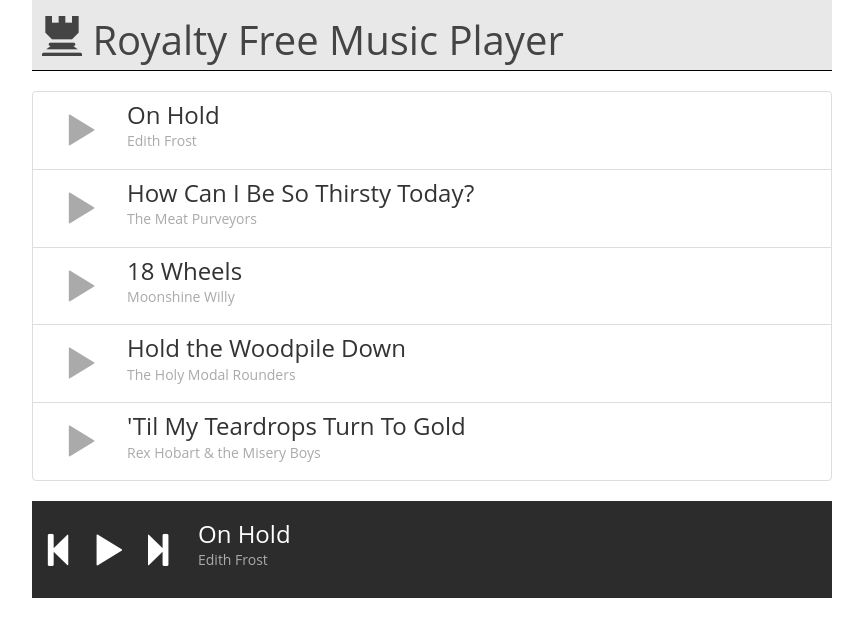
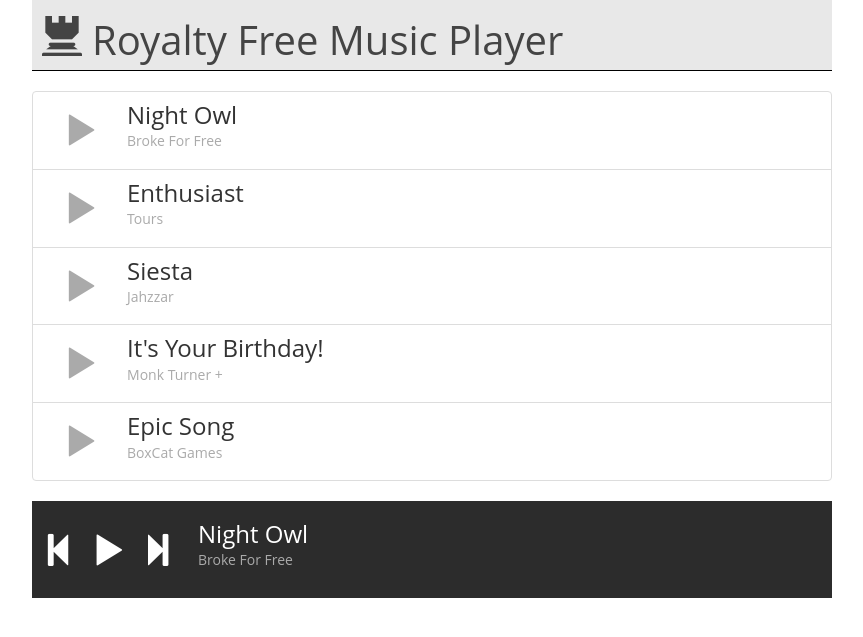
Before and after one commit to vikingeducation/assignment_royalty_free_music_player, a PHP site: page / in a window 1280 px wide. Shown: the top 637 px of the page, without its empty margins (208-1071 px from the left). Run offline with PHP 8.4, Linux system fonts and the light colour scheme; some libraries are stand-ins or nearby versions.

Commit message:
final refactoring

```diff
--- a/index.html
+++ b/index.html
@@ -4,19 +4,17 @@
   <link rel="stylesheet" type="text/css" href="reset.css">
   <link href="https://maxcdn.bootstrapcdn.com/bootstrap/3.3.7/css/bootstrap.min.css" rel="stylesheet" integrity="sha384-BVYiiSIFeK1dGmJRAkycuHAHRg32OmUcww7on3RYdg4Va+PmSTsz/K68vbdEjh4u" crossorigin="anonymous">
   <link rel="stylesheet" type="text/css" href="styles.css">
-  <script src="https://use.fontawesome.com/eab4078901.js"></script>
   <script src="https://ajax.googleapis.com/ajax/libs/jquery/3.1.1/jquery.min.js"></script>
   <script type="text/javascript" src="script.js"></script>
   <title>Royalty Free Music Player</title>
+</head>
 
-</head>
 <body>
   <div class="container">
     <div class="row">
       <div class="col-xs-8 col-xs-offset-2">
         <header class="page-header">
-          <h1><span class="glyphicon glyphicon-tower" aria-hidden="true"></span>
- Royalty Free Music Player</h1>
+          <h1><span class="glyphicon glyphicon-tower" aria-hidden="true"></span>Royalty Free Music Player</h1>
         </header>
       </div>
     </div>
@@ -25,57 +23,62 @@
       <div class="row">
         <li class="col-xs-8 col-xs-offset-2 list-group-item">
           <div class="col-xs-1">
-          <span class="glyphicon glyphicon-play" aria-hidden="true"></span>
+            <span class="glyphicon glyphicon-play play-pause playing" aria-hidden="true"></span>
+            <audio preload="none">
+              <source src="music/Broke_For_free_-_01_-_Night_Owl.mp3" type="audio/mpeg">
+            </audio>
           </div>
-        <div class="col-xs-11">
-          <div class="song">
-            <h3>On Hold</h3>
-            <h5>Edith Frost</h5>
-          </div>
+          <div class="col-xs-11 song">
+            <h3>Night Owl</h3>
+            <h5>Broke For Free</h5>
           </div>
         </li>
          <li class="col-xs-8 col-xs-offset-2 list-group-item">
           <div class="col-xs-1">
-          <span class="glyphicon glyphicon-play" aria-hidden="true"></span>
+            <span class="glyphicon glyphicon-play play-pause" aria-hidden="true"></span>
+            <audio preload="none">
+              <source src="music/Tours_-_01_-_Enthusiast.mp3" type="audio/mpeg">
+            </audio>
           </div>
-        <div class="col-xs-11">
-          <div class="song">
-            <h3>How Can I Be So Thirsty Today?</h3>
-            <h5>The Meat Purveyors</h5>
-          </div>
+          <div class="col-xs-11 song">
+            <h3>Enthusiast</h3>
+            <h5>Tours</h5>
           </div>
         </li>
         <li class="col-xs-8 col-xs-offset-2 list-group-item">
           <div class="col-xs-1">
-          <span class="glyphicon glyphicon-play" aria-hidden="true"></span>
+            <span class="glyphicon glyphicon-play play-pause" aria-hidden="true"></span>
+            <audio preload="none">
+              <source src="music/Jahzzar_-_05_-_Siesta.mp3" type="audio/mpeg">
+            </audio>
           </div>
-        <div class="col-xs-11">
-          <div class="song">
-            <h3>18 Wheels</h3>
-            <h5>Moonshine Willy</h5>
-          </div>
+          <div class="col-xs-11 song">
+            <h3>Siesta</h3>
+            <h5>Jahzzar</h5>
           </div>
         </li>
         <li class="col-xs-8 col-xs-offset-2 list-group-item">
           <div class="col-xs-1">
-          <span class="glyphicon glyphicon-play" aria-hidden="true"></span>
+            <span class="glyphicon glyphicon-play play-pause" aria-hidden="true"></span>
+            <audio preload="none">
+              <source src="music/Monk_Turner__Fascinoma_-_01_-_Its_Your_Birthday.mp3" type="audio/mpeg">
+            </audio>
           </div>
-        <div class="col-xs-11">
-          <div class="song">
-            <h3>Hold the Woodpile Down</h3>
-            <h5>The Holy Modal Rounders</h5>
-          </div>
+          <div class="col-xs-11 song">
+            <h3>It's Your Birthday!</h3>
+            <h5>Monk Turner +</h5>
           </div>
         </li>
         <li class="col-xs-8 col-xs-offset-2 list-group-item">
           <div class="col-xs-1">
-          <span class="glyphicon glyphicon-play" aria-hidden="true"></span>
+            <span class="glyphicon glyphicon-play play-pause" aria-hidden="true"></span>
+            <audio preload="none">
+              <source src="music/BoxCat_Games_-_10_-_Epic_Song.mp3" type="audio/mpeg">
+            </audio>
           </div>
-        <div class="col-xs-11">
-          <div class="song">
-            <h3>'Til My Teardrops Turn To Gold</h3>
-            <h5>Rex Hobart &amp; the Misery Boys</h5>
-          </div>
+          <div class="col-xs-11 song">
+            <h3>Epic Song</h3>
+            <h5>BoxCat Games</h5>
           </div>
         </li>
       </div>
@@ -84,12 +87,12 @@
     <div class="row">
       <div class="col-xs-8 col-xs-offset-2">
         <footer class="footer">
-          <span class="glyphicon glyphicon-step-backward" aria-hidden="true"></span>
-          <span class="glyphicon glyphicon-play" aria-hidden="true"></span>
-          <span class="glyphicon glyphicon-step-forward" aria-hidden="true"></span>
+          <span class="glyphicon glyphicon-step-backward prev-track" aria-hidden="true"></span>
+          <span class="glyphicon glyphicon-play footer-play-pause" aria-hidden="true"></span>
+          <span class="glyphicon glyphicon-step-forward next-track" aria-hidden="true"></span>
           <div class="song">
-              <h3>On Hold</h3>
-              <h5>Edith Frost</h5>
+            <h3>Night Owl</h3>
+            <h5>Broke For Free</h5>
           </div>
         </footer>
       </div>
--- a/script.js
+++ b/script.js
@@ -0,0 +1,65 @@
+$(document).ready(function(){
+
+  $("audio").trigger("load");
+
+  //function to update text in the footer
+  function updateFooter(){
+    var $replacement = $(".playing").parent().next().eq(0).clone().removeClass("col-xs-11");
+    $(".song", ".footer").replaceWith($replacement);
+  }
+
+  //function to play other (not currently active) song depending on which button was clicked
+  function playOther(targetSong, audio){
+    $(".play-pause").removeClass("playing").removeClass("glyphicon-pause").addClass("glyphicon-play");
+    $("audio").trigger('pause').prop("currentTime", 0);
+    targetSong.addClass("playing").addClass("glyphicon-pause").removeClass("glyphicon-play");
+    $(".footer-play-pause").removeClass("glyphicon-play").addClass("glyphicon-pause");
+    audio.trigger('play');
+    updateFooter();
+  }
+
+  $(".play-pause").on("click", function(){
+    var $audio = $(this).next('audio').eq(0);
+    if ($(this).hasClass("playing") && $(this).hasClass("glyphicon-play")) {
+      $audio.trigger('play');
+      $(this).addClass("glyphicon-pause").removeClass("glyphicon-play");
+      $(".footer-play-pause").addClass("glyphicon-pause").removeClass("glyphicon-play");
+    } else if ($(this).hasClass("playing") && $(this).hasClass("glyphicon-pause")) {
+      $audio.trigger('pause');
+      $(this).addClass("glyphicon-play").removeClass("glyphicon-pause");
+      $(".footer-play-pause").addClass("glyphicon-play").removeClass("glyphicon-pause");
+    } else {
+      playOther($(this), $audio);
+    }
+  });
+
+  $(".footer-play-pause").on("click", function(){
+    var $audio = $(".playing").next('audio').eq(0);
+    if ($(this).hasClass("glyphicon-play")) {
+      $audio.trigger('play');
+      $(this).addClass("glyphicon-pause").removeClass("glyphicon-play");
+      $(".playing").addClass("glyphicon-pause").removeClass("glyphicon-play");
+    } else {
+      $audio.trigger('pause');
+      $(this).addClass("glyphicon-play").removeClass("glyphicon-pause");
+      $(".playing").addClass("glyphicon-play").removeClass("glyphicon-pause");
+    }
+  });
+
+  $(".prev-track").on("click", function(){
+    if ($(".play-pause").index($(".playing")) !== 0) {
+      var $targetSong = $(".play-pause").eq($(".play-pause").index($(".playing")) - 1);
+      var $audio = $targetSong.next('audio').eq(0);
+      playOther($targetSong, $audio);
+    }
+  });
+
+    $(".next-track").on("click", function() {
+      if ($(".play-pause").index($(".playing")) < $(".play-pause").length - 1) {
+      var $targetSong = $(".play-pause").eq($(".play-pause").index($(".playing")) + 1);
+      var $audio = $targetSong.next('audio').eq(0);
+      playOther($targetSong, $audio);
+    }
+  });
+
+});
--- a/styles.css
+++ b/styles.css
@@ -15,6 +15,8 @@ html, body {
     font-size: 40px;
     line-height: 1.5em;
     color: #444; }
+    .page-header h1 .glyphicon {
+      padding-right: 10px; }
 
 li .glyphicon {
   font-size: 2.5em;
--- a/styles.scss
+++ b/styles.scss
@@ -15,6 +15,9 @@ html, body {
     font-size: 40px;
     line-height: 1.5em;
     color: #444;
+    .glyphicon {
+      padding-right: 10px;
+    }
   }
 }
 li {
```
Also changed, not shown: 8 other files. Lines whose indentation alone changed are shown as unchanged.
